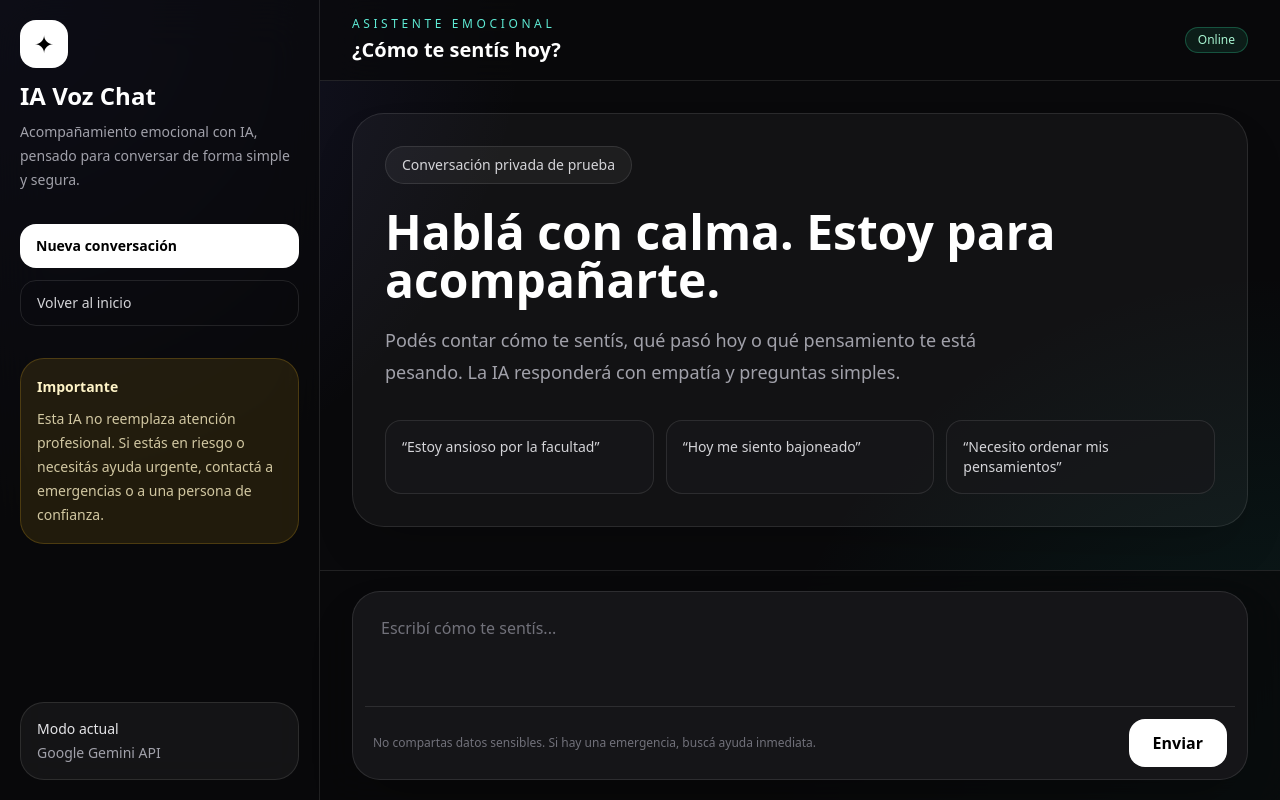
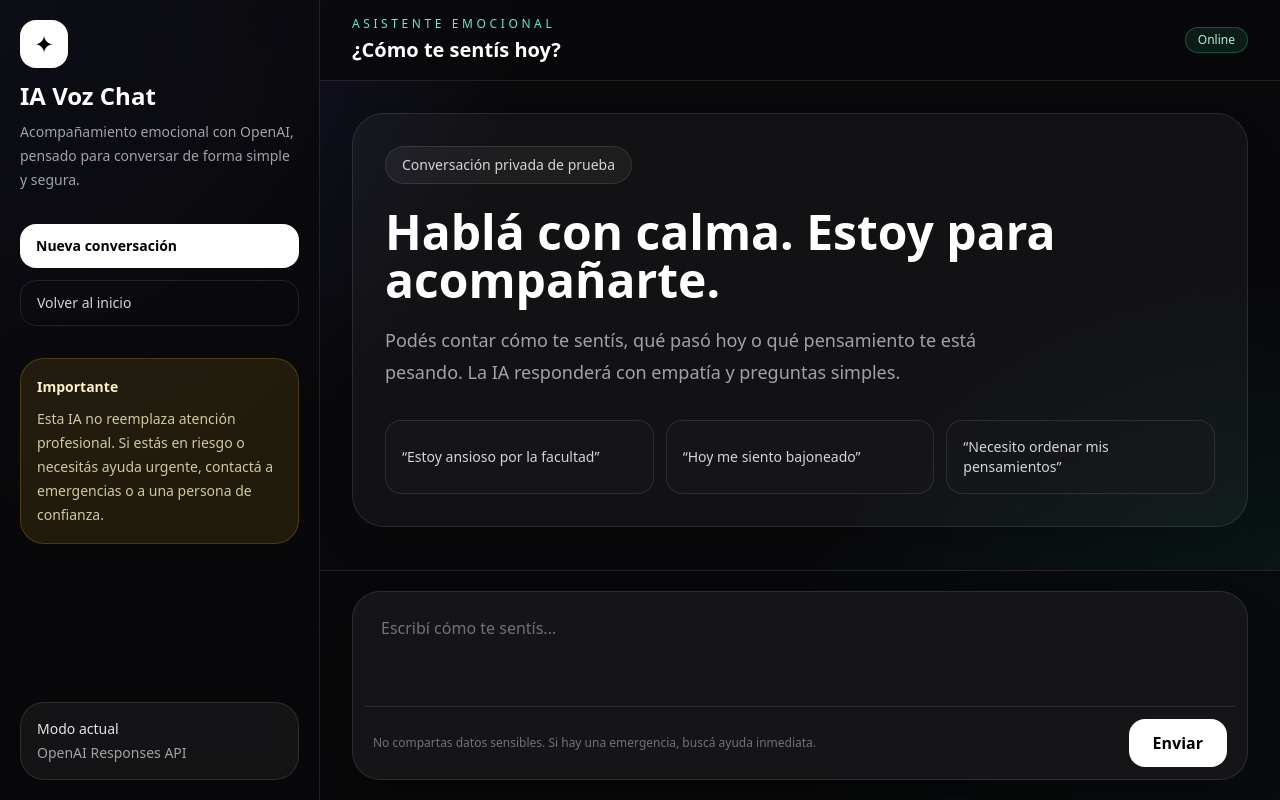
Before and after one commit to coriaFranco07/IA_Voz_Chat, a Django app: page /ai/ in a window 1280 px wide. Run offline with Django 5.2, Linux system fonts and the light colour scheme; some libraries are stand-ins or nearby versions.

Commit message:
Update chat UI copy for OpenAI

```diff
--- a/templates/ai_chat.html
+++ b/templates/ai_chat.html
@@ -19,7 +19,7 @@ IA Emocional
                 </div>
                 <h1 class="text-2xl font-bold">IA Voz Chat</h1>
                 <p class="mt-2 text-sm leading-6 text-zinc-400">
-                    Acompañamiento emocional con IA, pensado para conversar de forma simple y segura.
+                    Acompañamiento emocional con OpenAI, pensado para conversar de forma simple y segura.
                 </p>
             </div>
 
@@ -41,7 +41,7 @@ IA Emocional
 
             <div class="mt-auto rounded-3xl border border-white/10 bg-white/5 p-4 text-sm text-zinc-400">
                 <p class="font-medium text-zinc-200">Modo actual</p>
-                <p class="mt-1">Google Gemini API</p>
+                <p class="mt-1">OpenAI Responses API</p>
             </div>
 
         </aside>
@@ -49,7 +49,6 @@ IA Emocional
         <!-- Main Chat -->
         <main class="flex flex-1 flex-col">
 
-            <!-- Header mobile/desktop -->
             <header class="sticky top-0 z-10 border-b border-white/10 bg-zinc-950/70 px-5 py-4 backdrop-blur-xl">
                 <div class="mx-auto flex max-w-4xl items-center justify-between">
                     <div>
@@ -62,7 +61,6 @@ IA Emocional
                 </div>
             </header>
 
-            <!-- Messages -->
             <section class="flex-1 overflow-y-auto px-5 py-8">
                 <div class="mx-auto max-w-4xl space-y-6">
 
@@ -79,15 +77,15 @@ IA Emocional
                             </p>
 
                             <div class="mt-8 grid gap-3 md:grid-cols-3">
-                                <div class="rounded-2xl border border-white/10 bg-zinc-900/70 p-4 text-sm text-zinc-300">
+                                <button type="button" onclick="document.querySelector('textarea[name=message]').value='Estoy ansioso por la facultad'" class="rounded-2xl border border-white/10 bg-zinc-900/70 p-4 text-left text-sm text-zinc-300 transition hover:bg-zinc-800">
                                     “Estoy ansioso por la facultad”
-                                </div>
-                                <div class="rounded-2xl border border-white/10 bg-zinc-900/70 p-4 text-sm text-zinc-300">
+                                </button>
+                                <button type="button" onclick="document.querySelector('textarea[name=message]').value='Hoy me siento bajoneado'" class="rounded-2xl border border-white/10 bg-zinc-900/70 p-4 text-left text-sm text-zinc-300 transition hover:bg-zinc-800">
                                     “Hoy me siento bajoneado”
-                                </div>
-                                <div class="rounded-2xl border border-white/10 bg-zinc-900/70 p-4 text-sm text-zinc-300">
+                                </button>
+                                <button type="button" onclick="document.querySelector('textarea[name=message]').value='Necesito ordenar mis pensamientos'" class="rounded-2xl border border-white/10 bg-zinc-900/70 p-4 text-left text-sm text-zinc-300 transition hover:bg-zinc-800">
                                     “Necesito ordenar mis pensamientos”
-                                </div>
+                                </button>
                             </div>
                         </div>
                     {% endif %}
@@ -115,7 +113,6 @@ IA Emocional
                 </div>
             </section>
 
-            <!-- Composer -->
             <footer class="border-t border-white/10 bg-zinc-950/80 px-5 py-5 backdrop-blur-xl">
                 <form method="POST" class="mx-auto max-w-4xl" onsubmit="const btn=this.querySelector('button[type=submit]'); btn.disabled=true; btn.innerText='Pensando...';">
                     {% csrf_token %}
```
